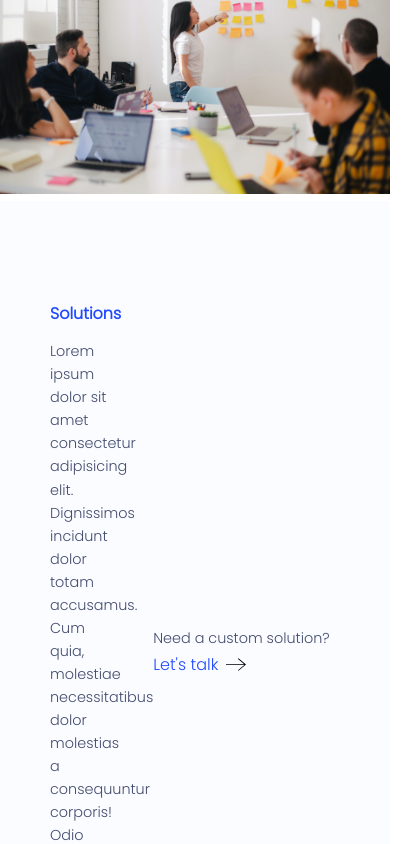
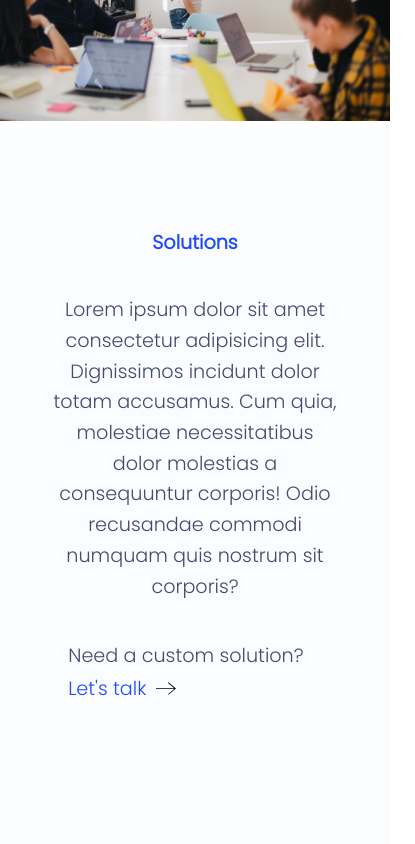
Before and after one commit to VincentWoglo/Volo-digital-agency, a plain HTML site: page index.html in a window 390 px wide. Shown: the part 740-1584 px from the top of the page, 415 px wide, since content can reach past the window. Drawn offline with Linux system fonts and the light colour scheme.

Commit message:
responsive

```diff
--- a/css/style.css
+++ b/css/style.css
@@ -180,3 +180,46 @@ main{
     border-radius:100%;
 }
 }
+@media only screen and (max-width: 600px){
+.more-info-desc{
+    display: flex;
+    flex-direction: column;
+    justify-content: space-between;
+    align-items: center;
+}
+.solutions{
+    text-align: center;
+    font-size: 2rem;
+}
+.solution-name-desc{
+    width: 100%;
+    margin: auto;
+    font-size: 1.2rem;
+}
+.dolutions-title-name{
+    margin-bottom: 2em;
+    font-size: 1.2rem;
+}
+.need-solution{
+    width: 65vw;
+    margin-top: 2em;
+    font-size: 1.2rem;
+}
+.lets-talk-need{
+    font-size: 1.2rem;
+}
+}
+@media only screen and (max-width: 450px){
+    .get-in-touch-input{
+        display: none;
+    }
+    .logo-vector{
+        width: 150px;
+    }
+    .menu{
+        padding: 20px;
+    }
+    .hamburger-line-2,.hamburger-line-3{
+        margin: 7px 0px 0px
+    }
+}
```
